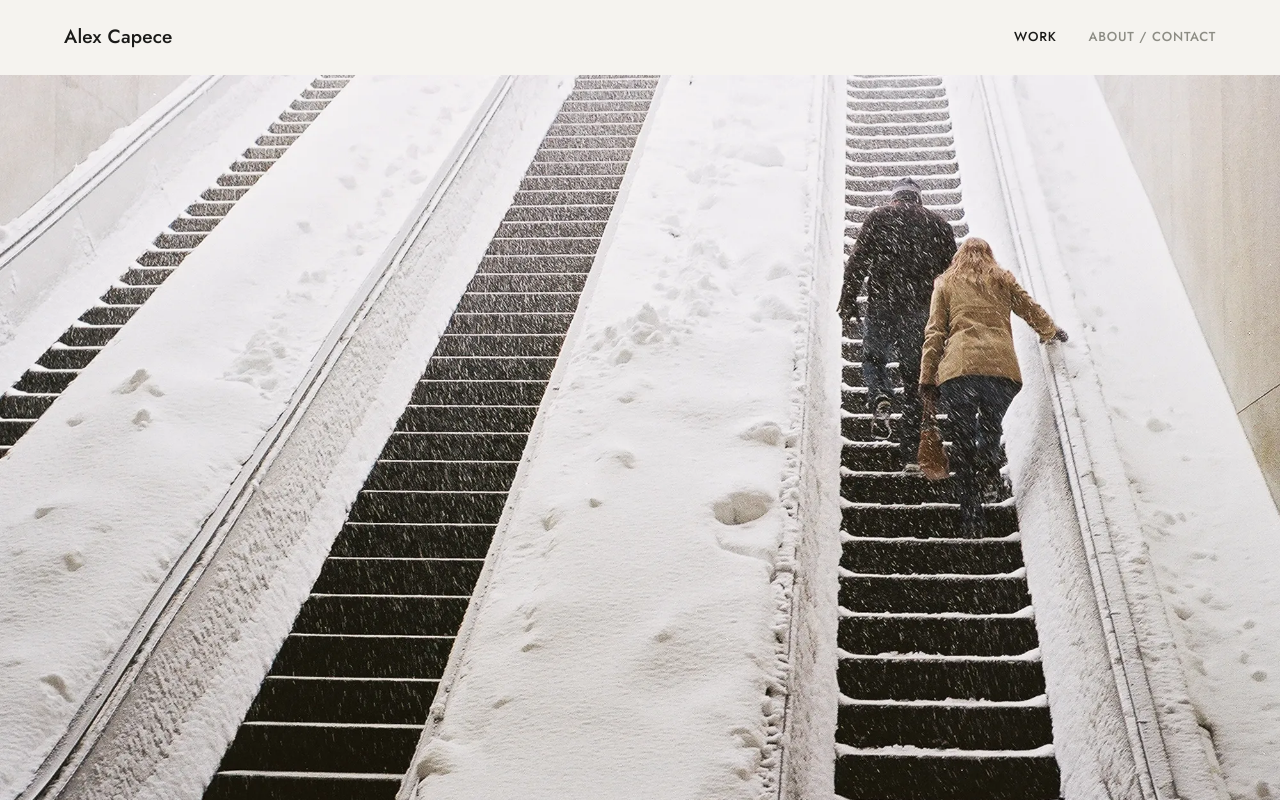
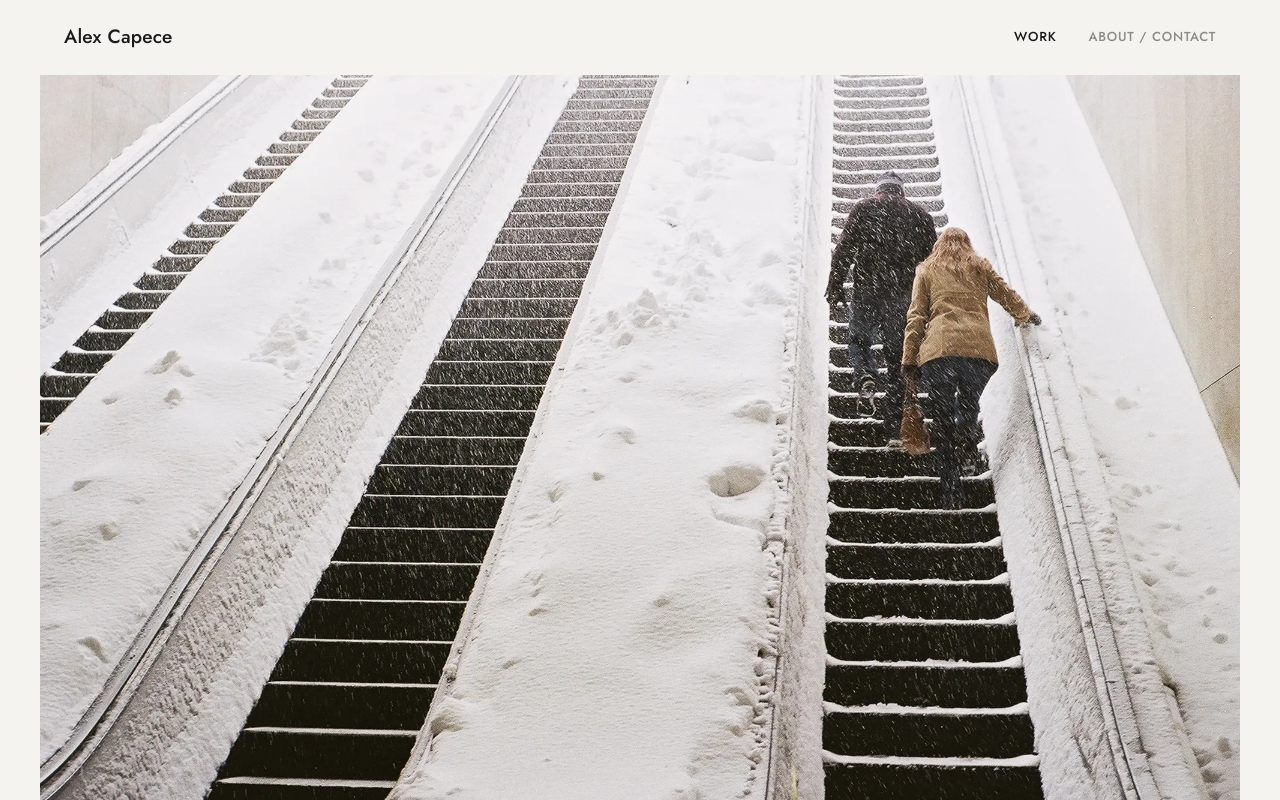
Before and after one commit to HrishavSaha/alex-capece, a Next.js app: page / in a window 1280 px wide. Shown: the top 800 px of the page. Built offline with nearby package versions, Linux system fonts and the light colour scheme.

Commit message:
style(Gallery): center gallery content and improve image sizing
- Center the gallery container horizontally with auto margins
- Limit maximum width to 1200px for better layout on large screens
- Update image sizing to use full viewport width only below 1200px breakpoint

```diff
--- a/components/Gallery/Gallery.module.css
+++ b/components/Gallery/Gallery.module.css
@@ -2,8 +2,9 @@
   display: flex;
   flex-direction: column;
   gap: 3px;
-  margin-top: 3px;
+  margin: 3px auto 0;
   padding-bottom: 80px;
+  max-width: 1200px;
 }
 
 .item {
--- a/components/Gallery/Gallery.tsx
+++ b/components/Gallery/Gallery.tsx
@@ -12,7 +12,7 @@ export default function Gallery() {
             alt={img.alt}
             width={1600}
             height={900}
-            sizes="100vw"
+            sizes="(max-width: 1200px) 100vw, 1200px"
             className={styles.img}
             priority={i === 0}
             placeholder={i > 0 ? "blur" : "empty"}
```
